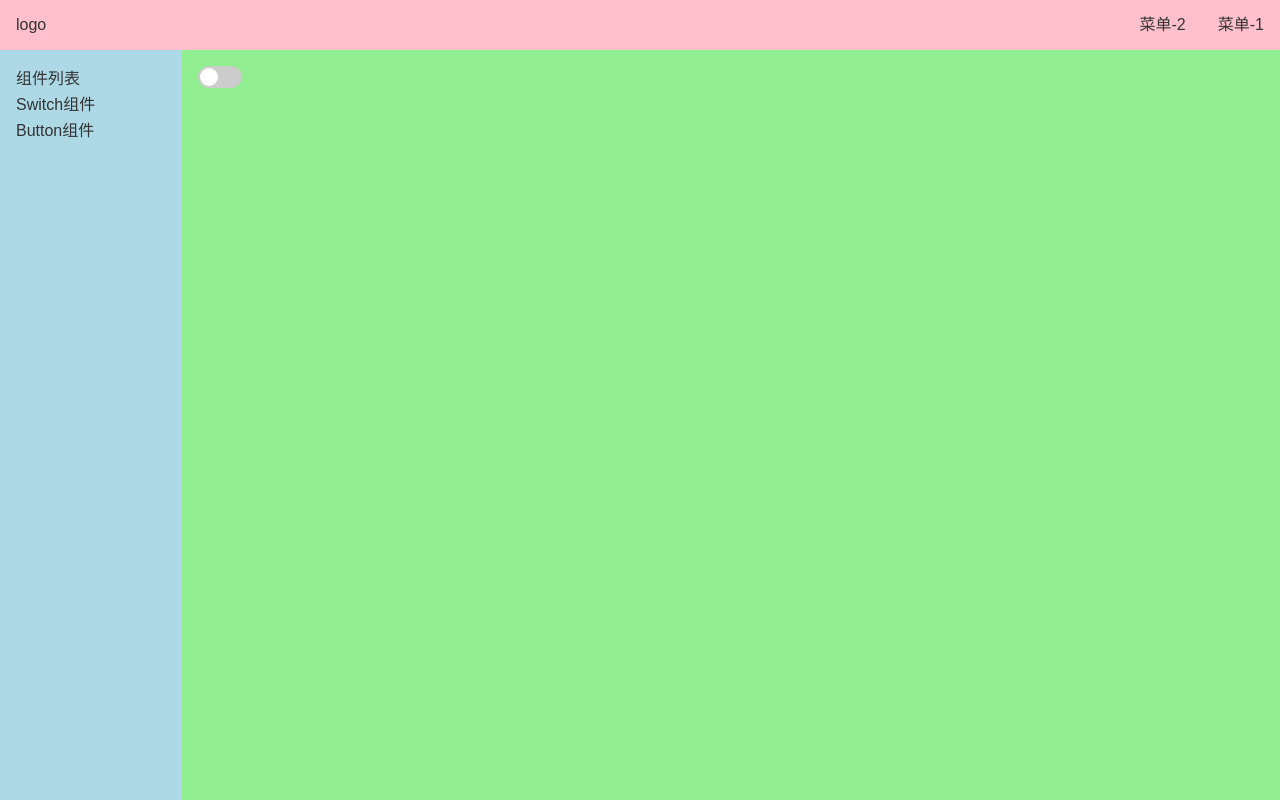
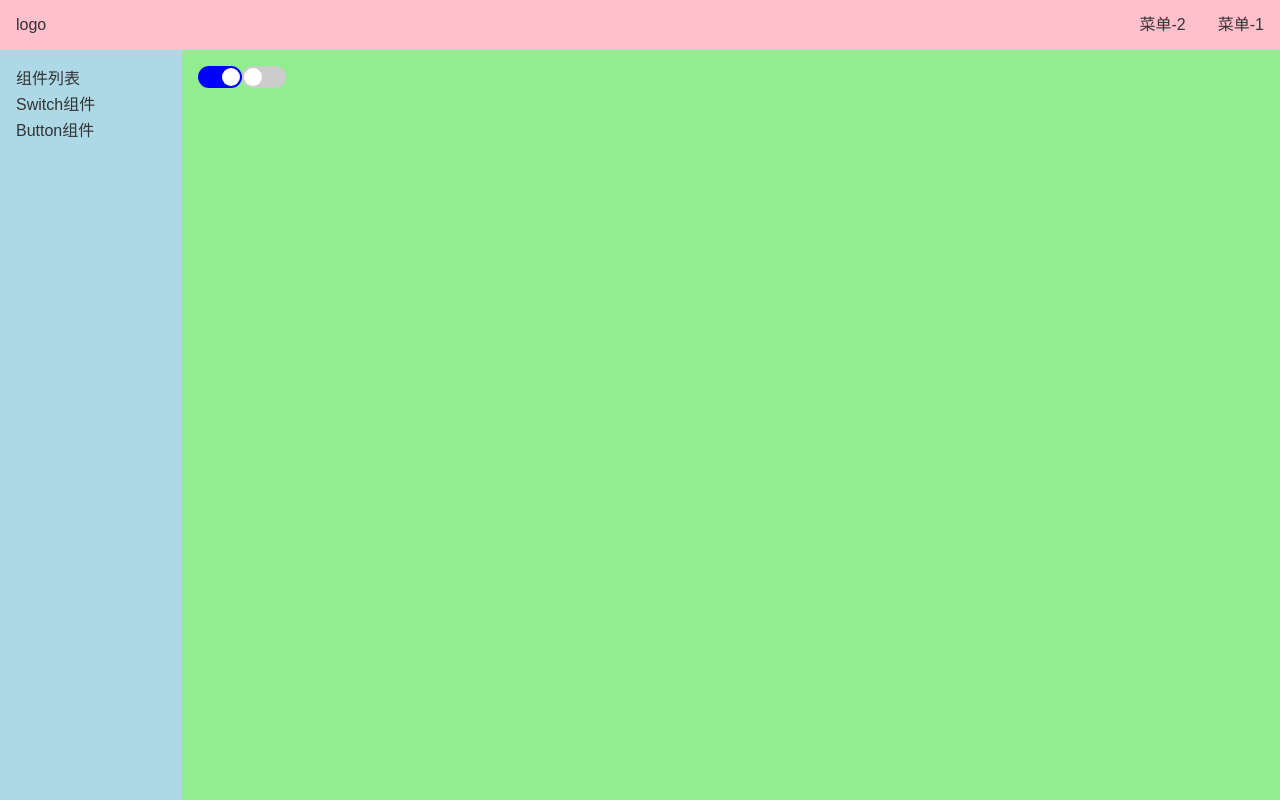
Before and after one commit to yym-yumeng123/ym-ui, a Vue app: page /#/doc/switch in a window 1280 px wide. Built offline with nearby package versions, Linux system fonts and the light colour scheme.

Commit message:
可以接受 checked 和 change 事件

```diff
--- a/src/lib/Switch.vue
+++ b/src/lib/Switch.vue
@@ -8,14 +8,19 @@ import {
 } from "vue"
 export default {
   name: "Switch",
-  setup(props) {
-    const checked = ref(false)
+  props: {
+    checked: {
+      type: Boolean,
+      default: true
+    },
+  },
+  setup(props, context) {
     const toggle = () => {
-      checked.value = !checked.value
+      // 当前值取反 change 事件发给父元素
+      context.emit('change', !props.checked)
     }
 
     return {
-      checked,
       toggle,
     }
   },
@@ -33,7 +38,7 @@ button {
   border: none;
   border-radius: $outerHeight / 2;
   background: #ccc;
-  transition: background .5s;
+  transition: background 0.5s;
 
   span {
     position: absolute;
@@ -43,7 +48,7 @@ button {
     height: $insideHeight;
     border-radius: $insideHeight / 2;
     background: #fff;
-    transition: left .5s;
+    transition: left 0.5s;
   }
 
   &.checked {
--- a/src/views/SwitchDemo.vue
+++ b/src/views/SwitchDemo.vue
@@ -1,15 +1,25 @@
 <template>
-  <div>
-    <Switch />
-  </div>
+<div>
+  <Switch />
+  <Switch :checked="checked" @change="checked = $event" />
+</div>
 </template>
 
 <script lang="ts">
-import Switch from '../lib/Switch.vue'
+import Switch from "../lib/Switch.vue"
+import {
+  ref
+} from "vue"
+
 export default {
-  name: 'SwitchDemo',
   components: {
-    Switch
-  }
+    Switch,
+  },
+  setup() {
+    const checked = ref(false)
+    return {
+      checked,
+    }
+  },
 }
 </script>
```
